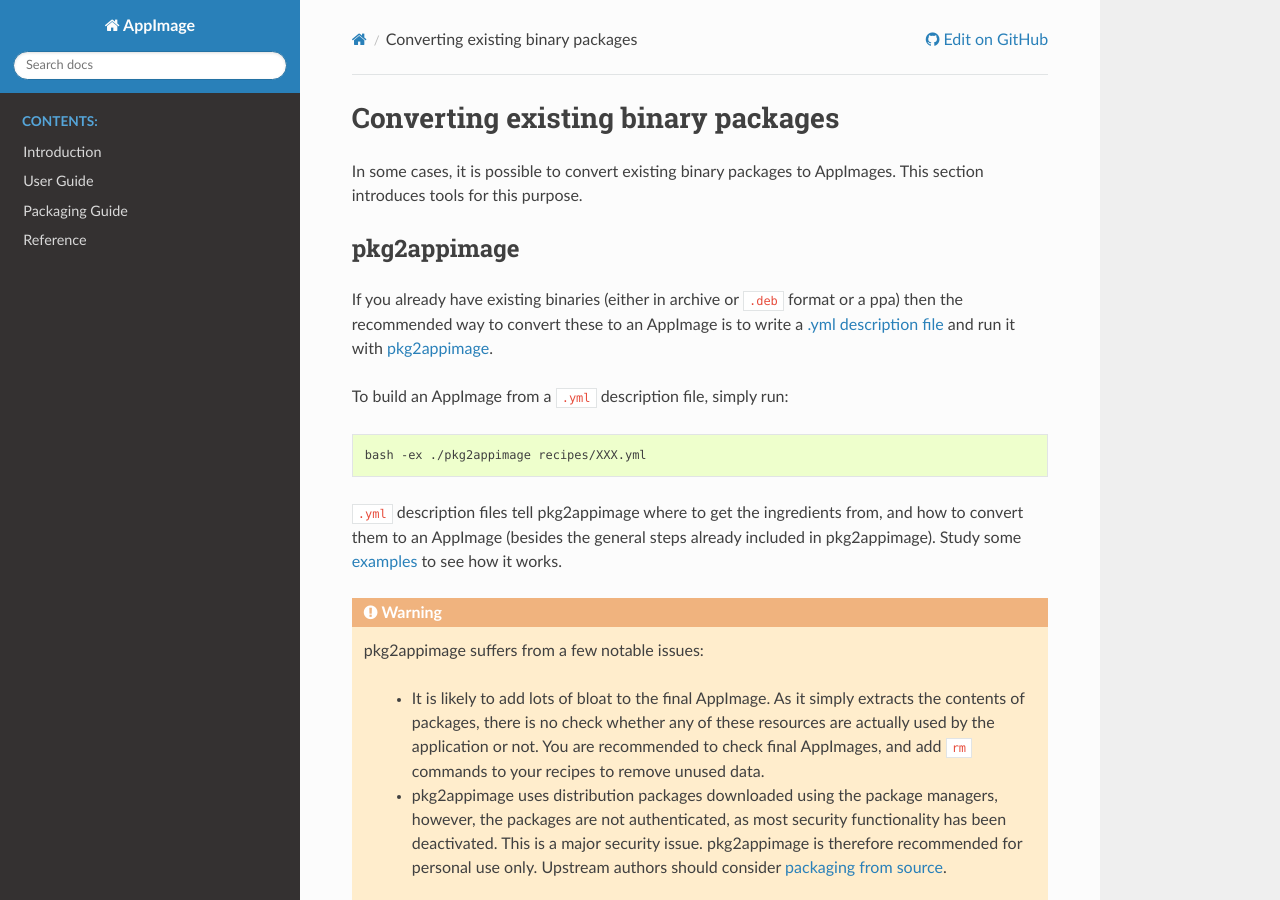
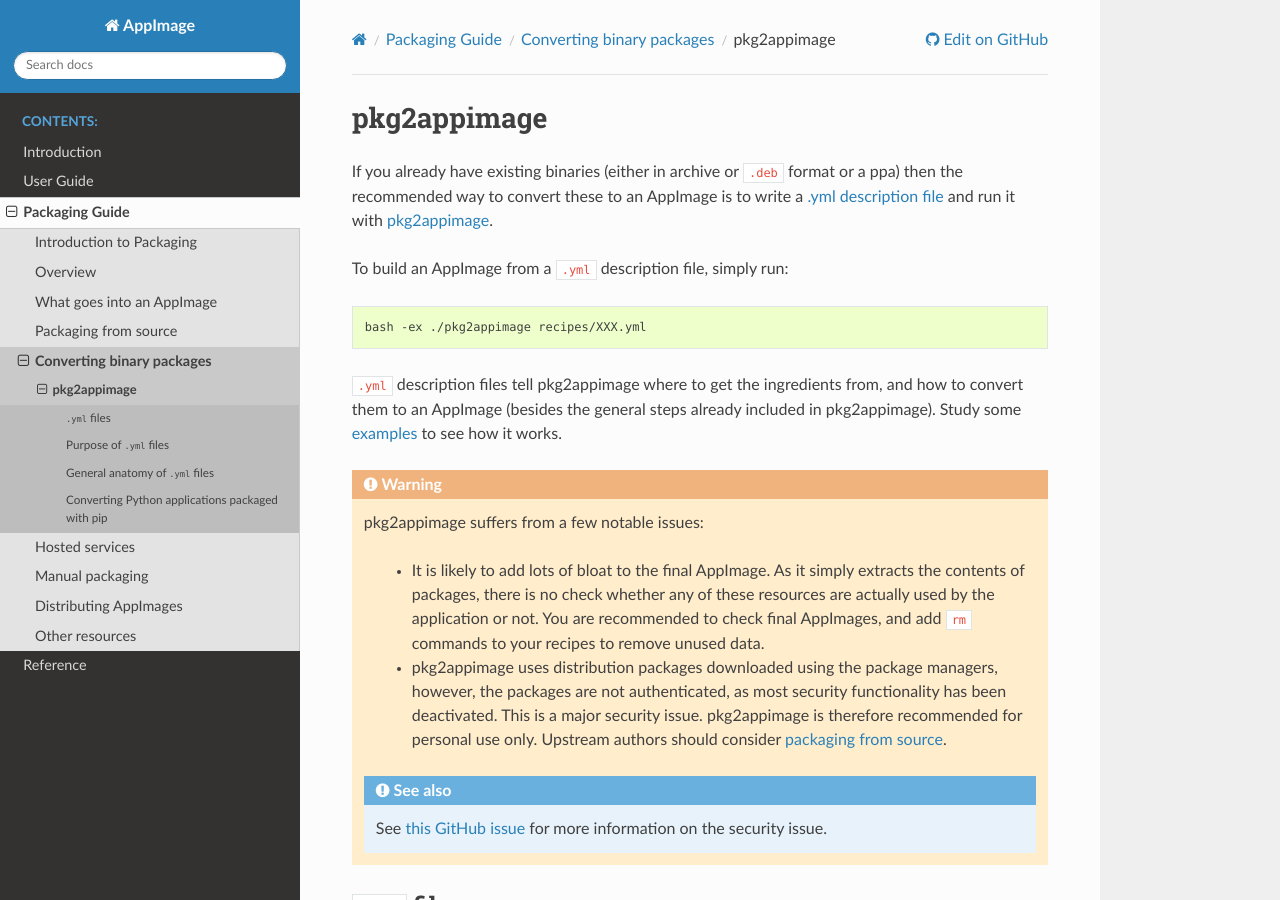
Before and after one commit to AppImage/docs.appimage.org, a Sphinx documentation site: the page built from source/packaging-guide/converting-binary-packages/pkg2appimage.rst, in a window 1280 px wide and 900 px high. Built offline with Sphinx 7.4.7 and the Read the Docs theme 2.0.0, drawn with Linux system fonts in a browser that asks for light colours; pages that are not in the unit, such as notebooks, are missing from menus.

Commit message:
Fix converting-binary-packages

```diff
--- a/source/packaging-guide/converting-binary-packages.rst
+++ b/source/packaging-guide/converting-binary-packages/pkg2appimage.rst
@@ -1,11 +1,5 @@
-Converting existing binary packages
-===================================
-
-In some cases, it is possible to convert existing binary packages to AppImages. This section introduces tools for this purpose.
-
-
 pkg2appimage
-************
+============
 
 If you already have existing binaries (either in archive or :code:`.deb` format or a ppa) then the recommended way to convert these to an AppImage is to write a `.yml description file <yml-example-file>`_ and run it with `pkg2appimage`_.
 
--- a/source/packaging-guide/index.rst
+++ b/source/packaging-guide/index.rst
@@ -8,7 +8,7 @@
    overview
    ingredients
    from-source/index
-   converting-existing-binary-packages
+   converting-binary-packages/index
    hosted-services/index
    manual
    distribution
```
Also changed, not shown: source/packaging-guide/converting-binary-packages/index.rst (added, +9 -0 lines).
